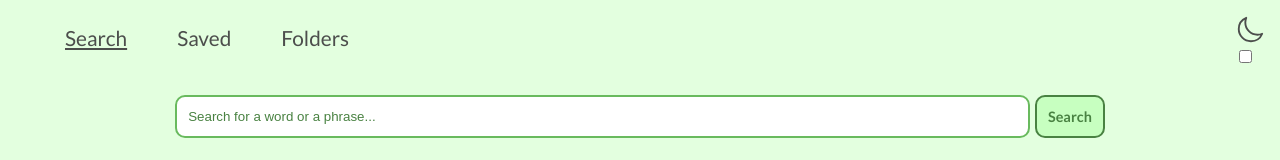
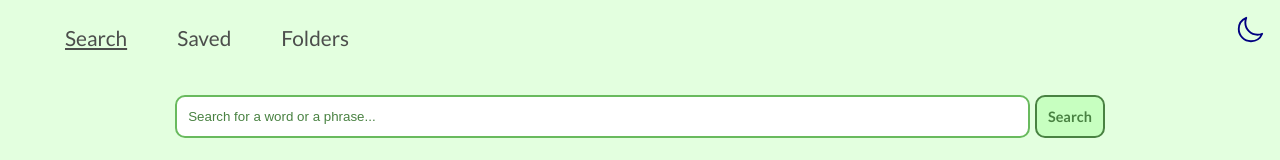
Before and after one commit to KateBoikova/dictionary-app, a React (Create React App) app: page / in a window 1280 px wide. Shown: the top 160 px of the page. Built offline with nearby package versions, Linux system fonts and the light colour scheme; a web font is replaced by a local one.

Commit message:
add motion, theme button animation

```diff
--- a/package.json
+++ b/package.json
@@ -8,6 +8,7 @@
     "@testing-library/react": "^13.4.0",
     "@testing-library/user-event": "^13.5.0",
     "history": "^5.3.0",
+    "motion": "^12.4.2",
     "normalize.css": "^8.0.1",
     "react": "^18.2.0",
     "react-dom": "^18.2.0",
--- a/src/components/Theme/Moon.js
+++ b/src/components/Theme/Moon.js
@@ -7,6 +7,7 @@ const Moon = () => {
         viewBox='0 0 24 24'
         strokeWidth='1.5'
         stroke='currentColor'
+        color='navy'
         // class='size-6'
       >
         <path
--- a/src/components/Theme/Sun.js
+++ b/src/components/Theme/Sun.js
@@ -8,6 +8,7 @@ const Sun = () => {
         stroke-width='1.5'
         stroke='currentColor'
         class='size-6'
+        color='orange'
       >
         <path
           stroke-linecap='round'
--- a/src/components/Theme/Theme.js
+++ b/src/components/Theme/Theme.js
@@ -1,5 +1,6 @@
 import { useContext } from 'react';
 import { ThemeContext } from '../../context/ThemeContext';
+import * as motion from 'motion/react-client';
 import Moon from './Moon';
 import Sun from './Sun';
 import styles from './Theme.module.scss';
@@ -8,12 +9,13 @@ function Theme () {
   const { darkTheme, toggleTheme } = useContext(ThemeContext);
   return (
     <div className={styles.themeToggle}>
-      {darkTheme ? <Sun /> : <Moon />}
-      <input
-        type='checkbox'
-        onChange={toggleTheme}
+      <motion.button
+        whileHover={{ scale: 1.2, rotate: 360 }}
+        onClick={toggleTheme}
         className={styles.btnThemeToggle}
-      ></input>
+      >
+        {darkTheme ? <Sun /> : <Moon />}
+      </motion.button>
     </div>
   );
 }
--- a/src/components/Theme/Theme.module.scss
+++ b/src/components/Theme/Theme.module.scss
@@ -1,5 +1,14 @@
 .themeToggle {
   width: 30px;
   height: 30px;
-  padding: 15px;
+  padding: 10px;
+  margin: 5px;
 }
+
+.btnThemeToggle {
+  height: 30px;
+  width: 30px;
+  border: none;
+  background-color: transparent;
+  padding: 0;
+}
```
Also changed, not shown: 1 other file (tests, documents, lock files or other folders).
